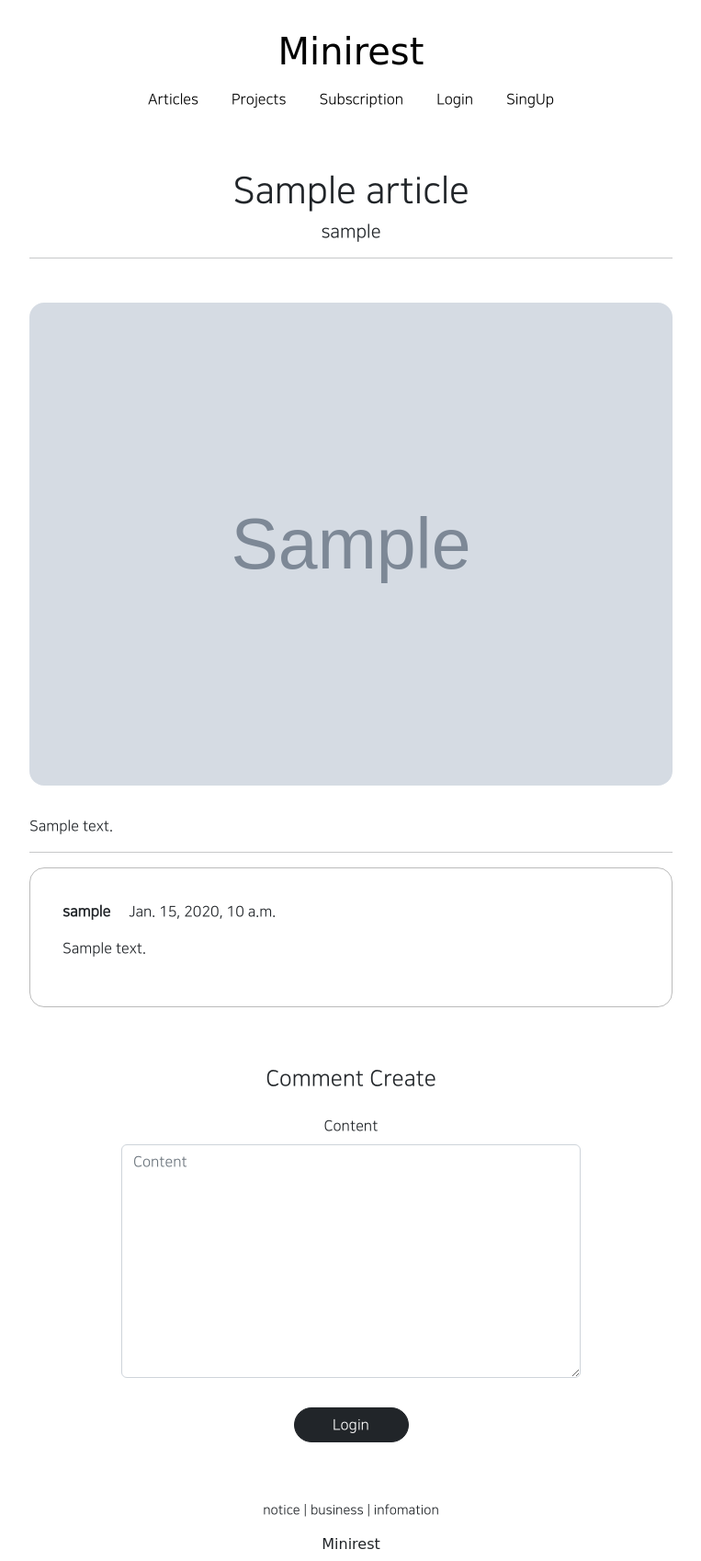
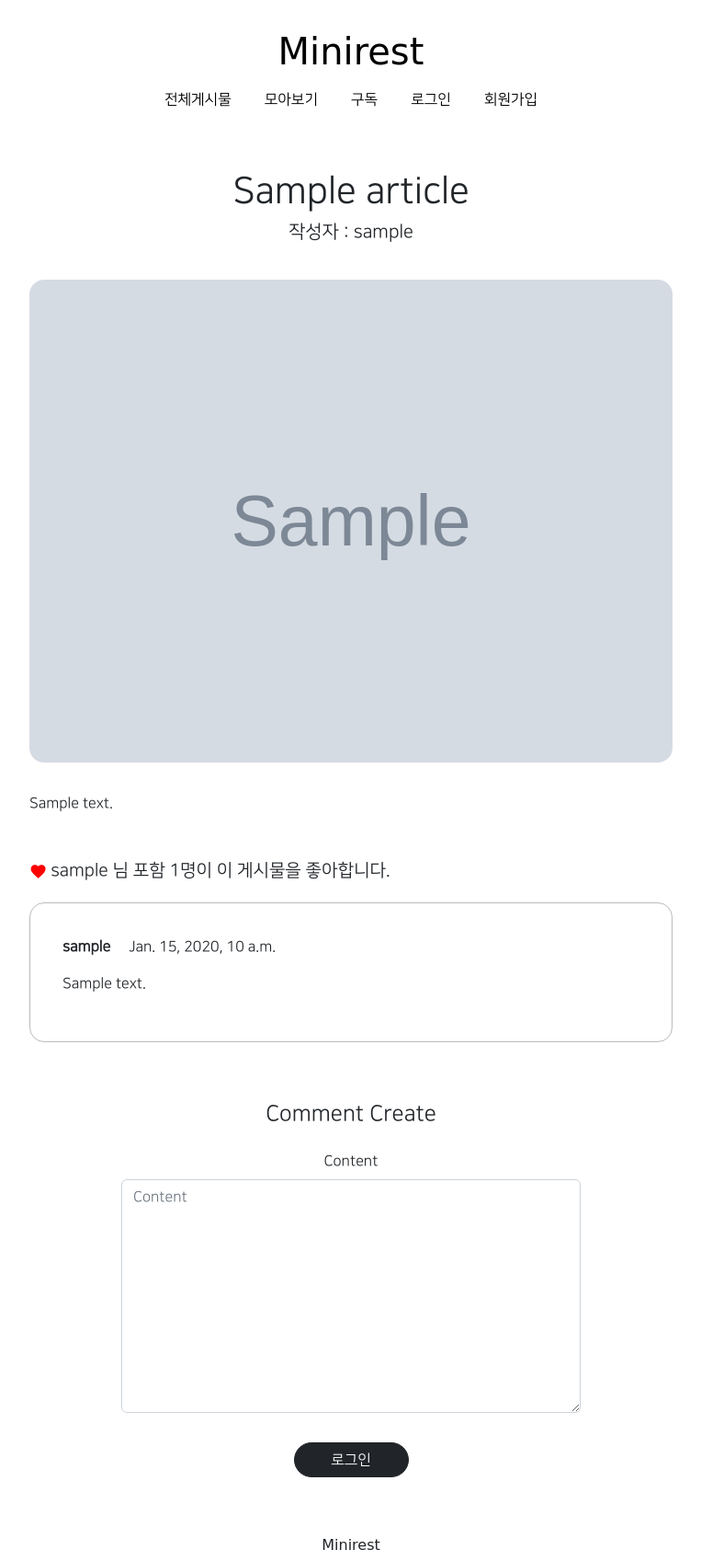
Before and after one commit to kidsage/minirest, a Django app: page /articles/detail/1 in a window 1280 px wide. Shown: the whole page at 92% size, without its empty margins (258-1021 px from the left). Run offline with Django 4.2, Linux system fonts and the light colour scheme; tables that the repository leaves empty hold one stand-in row (values such as "Sample post"); grey boxes marked "Sample" are stand-in pictures; some libraries are stand-ins or nearby versions; some web fonts are replaced.

Commit message:
start to dev in custom branch

```diff
--- a/articleapp/models.py
+++ b/articleapp/models.py
@@ -12,6 +12,18 @@ class Article(models.Model):
     image = models.ImageField(upload_to='article/', null=False)
     content = models.TextField(null=True)
     created_at = models.DateField(auto_created=True, null=True)
+    liked_user = models.ManyToManyField(User, through='Like', related_name='like')
 
     class Meta:
         ordering = ['-pk']
+
+    def __str__(self):
+        return self.liked_user
+
+
+class Like(models.Model):
+    user = models.ForeignKey(User, on_delete=models.CASCADE, related_name='like_user')
+    article = models.ForeignKey(Article, on_delete=models.CASCADE, related_name='like_article')
+
+    class Meta:
+        unique_together = ('user', 'article')
--- a/articleapp/templates/articleapp/detail.html
+++ b/articleapp/templates/articleapp/detail.html
@@ -5,15 +5,14 @@
 
     <div style="text-align: center; max-width: 700px; margin: 4rem auto;">
         <div>
-
             <h1>
                 {{ target_article.title }}
             </h1>
             <h5>
-                {{ target_article.writer.profile.nickname }}
+                작성자 : {{ target_article.writer.profile.nickname }}
             </h5>
-            <hr>
 
+            <div>
                 <img style="width: 100%; border-radius: 1rem; margin: 2rem 0;"
                     src="{{ target_article.image.url }}" alt="">
 
@@ -22,14 +21,30 @@
                 </div>
 
                 {% if target_article.writer == user %}
-            <a href="{% url 'articleapp:update' pk=target_article.pk %}" class="btn btn-primary rounded-pill col-3">
-                Update
+                <div>
+                    <a href="{% url 'articleapp:update' pk=target_article.pk %}" class="btn btn-dark rounded-pill col-2" style="float: right;">
+                        수정
                     </a>
-            <a href="{% url 'articleapp:delete' pk=target_article.pk %}" class="btn btn-danger rounded-pill col-3">
-                Delete
+                    <a href="{% url 'articleapp:delete' pk=target_article.pk %}" class="btn btn-danger rounded-pill col-2" style="float: right;">
+                        삭제
                     </a>
+                </div>
                 {% endif %}
-            <hr>
+            </div>
+            <br><br>
+            <div class="text-start" style="height: 2rem;">
+                <a href="{% url 'articleapp:like' pk=target_article.pk %}">
+                    <i style="vertical-align: middle; font-size: 1.2rem; color: red;" class="material-icons">
+                        favorite
+                    </i>
+                </a>
+                <span style="text-align: left; font-size: 1.2rem;">
+                    {{ target_article.liked_user.first }} 님 포함 {{ target_article.liked_user.count }}명이 이 게시물을 좋아합니다.
+                </span>
+                <h5>
+
+                </h5>
+            </div>
 
             {% for comment in target_article.comment.all %}
                 {% include 'commentapp/detail.html' with comment=comment %}
--- a/articleapp/templates/articleapp/list.html
+++ b/articleapp/templates/articleapp/list.html
@@ -39,7 +39,7 @@
     <script src="{% static 'js/magicgrid.js' %}"></script>
     {% else %}
     <div style="text-align: center;">
-        <h1>No Articles Yet!</h1>
+        <h1>아직 게시물이 없습니다.</h1>
     </div>
     {% endif %}
 
@@ -47,7 +47,7 @@
 
     <div style="text-align: center;">
         <a href="{% url 'articleapp:create' %}" class="btn btn-dark rounded-pill px-3 mt-3 mb-3">
-            Create Article
+            게시하기
         </a>
     </div>
 
--- a/articleapp/urls.py
+++ b/articleapp/urls.py
@@ -1,7 +1,7 @@
 from django.urls import path
 from django.views.generic import TemplateView
 
-from articleapp.views import ArticleCreateView, ArticleDeleteView, ArticleDetailView, ArticleListView, ArticleUpdateView
+from articleapp.views import ArticleCreateView, ArticleDeleteView, ArticleDetailView, ArticleLikesView, ArticleListView, ArticleUpdateView
 
 app_name = 'articleapp'
 
@@ -11,4 +11,5 @@ urlpatterns = [
     path('detail/<int:pk>', ArticleDetailView.as_view(), name='detail'),
     path('update/<int:pk>', ArticleUpdateView.as_view(), name='update'),
     path('delete/<int:pk>', ArticleDeleteView.as_view(), name='delete'),
+    path('like/<int:pk>', ArticleLikesView.as_view(), name='like'),
 ]
--- a/articleapp/views.py
+++ b/articleapp/views.py
@@ -1,14 +1,19 @@
+from django import views
+from django.http import HttpResponseRedirect
+from django.shortcuts import get_object_or_404, render
 from django.urls import reverse, reverse_lazy
 from django.utils.decorators import method_decorator
-from django.views.generic import CreateView, DetailView, UpdateView, DeleteView, ListView
+from django.views import View
+from django.views.generic import CreateView, DetailView, UpdateView, DeleteView, ListView, RedirectView
 from django.contrib.auth.decorators import login_required
 from articleapp.decorators import article_ownership_required
 from django.views.generic.edit import FormMixin
 
 from articleapp.forms import ArticleCreationForm
-from articleapp.models import Article
+from articleapp.models import Article, Like
 from commentapp.forms import CommentCreationForm
 
+import json
 
 # Create your views here.
 @method_decorator(login_required, 'get')
@@ -65,3 +70,24 @@ class ArticleListView(ListView):
     context_object_name = 'article_list'
     template_name = 'articleapp/list.html'
     paginate_by = 30 # page 당 article 개수 (테스트중)
+
+
+@method_decorator(login_required, 'get')
+class ArticleLikesView(RedirectView):
+    def get_redirect_url(self, *args, **kwargs):
+        return reverse('articleapp:detail', kwargs={'pk': kwargs['pk']})
+
+    def get(self, request, *args, **kwargs):
+        user = self.request.user
+        article = get_object_or_404(Article, pk=kwargs['pk'])
+
+        if Like.objects.filter(user=user, article=article).exists():
+            article.liked_user.remove()
+            Like.objects.filter(user=user, article=article).delete()
+            return HttpResponseRedirect(reverse('articleapp:detail', kwargs={'pk':kwargs['pk']}))
+        else:
+            article.liked_user.add()
+            Like(user=user, article=article).save()
+            # return HttpResponseRedirect(reverse('articleapp:detail', kwargs={'pk':kwargs['pk']}))
+
+        return super(ArticleLikesView, self).get(self.request, *args, **kwargs)
--- a/commentapp/templates/commentapp/create.html
+++ b/commentapp/templates/commentapp/create.html
@@ -13,7 +13,7 @@
                 <input type="submit" class="btn btn-dark rounded-pill col-3 mt-3">
             {% else %}
                 <a href="{% url 'accountapp:login' %}?next={{ request.path }}" class="btn btn-dark rounded-pill col-3 mt-3">
-                    Login
+                    로그인
                 </a>
             {% endif %}
             <!-- 브라우저에서 조작이 가능한 형태
--- a/commentapp/templates/commentapp/delete.html
+++ b/commentapp/templates/commentapp/delete.html
@@ -5,7 +5,7 @@
 
     <div style="text-align: center; max-width: 500px; margin: 4rem auto;">
         <div class="mb-4">
-            <h4>Delete Comment : {{ target_comment.content }}</h4>
+            <h4>댓글을 정말 삭제하시겠습니까?</h4>
         </div>
         <form action="{% url 'commentapp:delete' pk=target_comment.pk %}" method="post">
             {% csrf_token %}
--- a/subscribeapp/views.py
+++ b/subscribeapp/views.py
@@ -36,7 +36,7 @@ class SubscriptionListView(ListView):
     model = Article
     context_object_name = 'article_list'
     template_name = 'subscribeapp/list.html'
-    paginate_by = 5
+    paginate_by = 10
 
     def get_queryset(self):
         projects = Subscription.objects.filter(user=self.request.user).values_list('project') # 값들을 리스트화 시킴
--- a/templates/footer.html
+++ b/templates/footer.html
@@ -1,11 +1,11 @@
 <div class="minirest_footer">
 
-    <div class="minirest_footer_button">
+    <!-- <div class="minirest_footer_button">
         <span>notice</span> |
         <span>business</span> |
         <span>infomation</span>
 
-    </div>
+    </div> -->
     <div style="margin-top: 1rem;">
         <h6 class="minirest_logo">Minirest</h6>
     </div>
--- a/templates/header.html
+++ b/templates/header.html
@@ -10,27 +10,27 @@
     </div>
     <div class="minirest_header_navbar">
         <a href="{% url 'articleapp:list' %}" class="minirest_header_nav">
-            <span>Articles</span>
+            <span>전체게시물</span>
         </a>
         <a href="{% url 'projectapp:list' %}" class="minirest_header_nav">
-            <span>Projects</span>
+            <span>모아보기</span>
         </a>
         <a href="{% url 'subscribeapp:list' %}" class="minirest_header_nav">
-            <span>Subscription</span>
+            <span>구독</span>
         </a>
         {% if not user.is_authenticated %}
         <a href="{% url 'accountapp:login' %}?next={{ request.path }}" class="minirest_header_nav">
-            <span>Login</span>
+            <span>로그인</span>
         </a>
         <a href="{% url 'accountapp:create' %}" class="minirest_header_nav">
-            <span>SingUp</span>
+            <span>회원가입</span>
         </a>
         {% else %}
         <a href="{% url 'accountapp:detail' pk=user.pk %}" class="minirest_header_nav">
-            <span>MyPage</span>
+            <span>마이페이지</span>
         </a>
         <a href="{% url 'accountapp:logout' %}?next={{ request.path }}" class="minirest_header_nav">
-            <span>Logout</span>
+            <span>로그아웃</span>
         </a>
         {% endif %}
     </div>
```
Also changed, not shown: accountapp/migrations/0002_delete_helloworld.py (added), articleapp/migrations/0003_alter_article_options_like.py (added), articleapp/migrations/0004_remove_like_likes_article_liked_user.py (added), 1 other file. Lines whose indentation alone changed are shown as unchanged.
